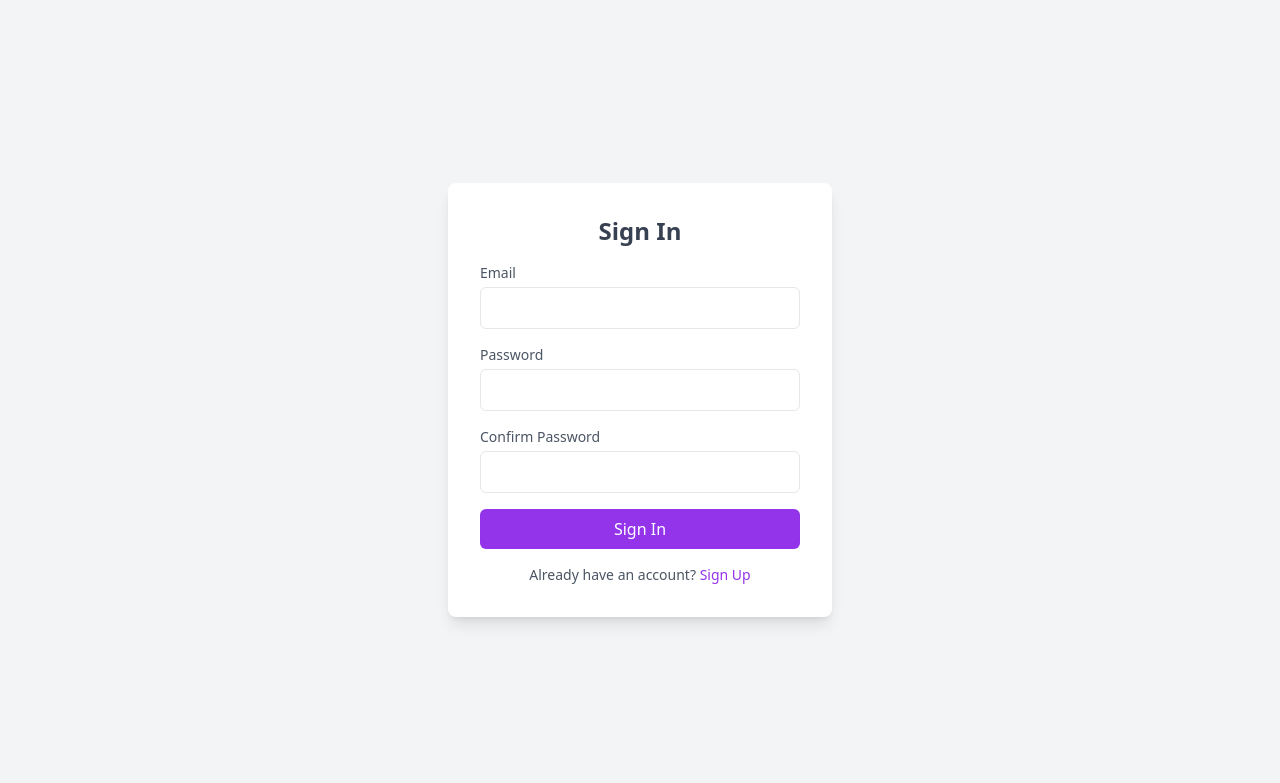
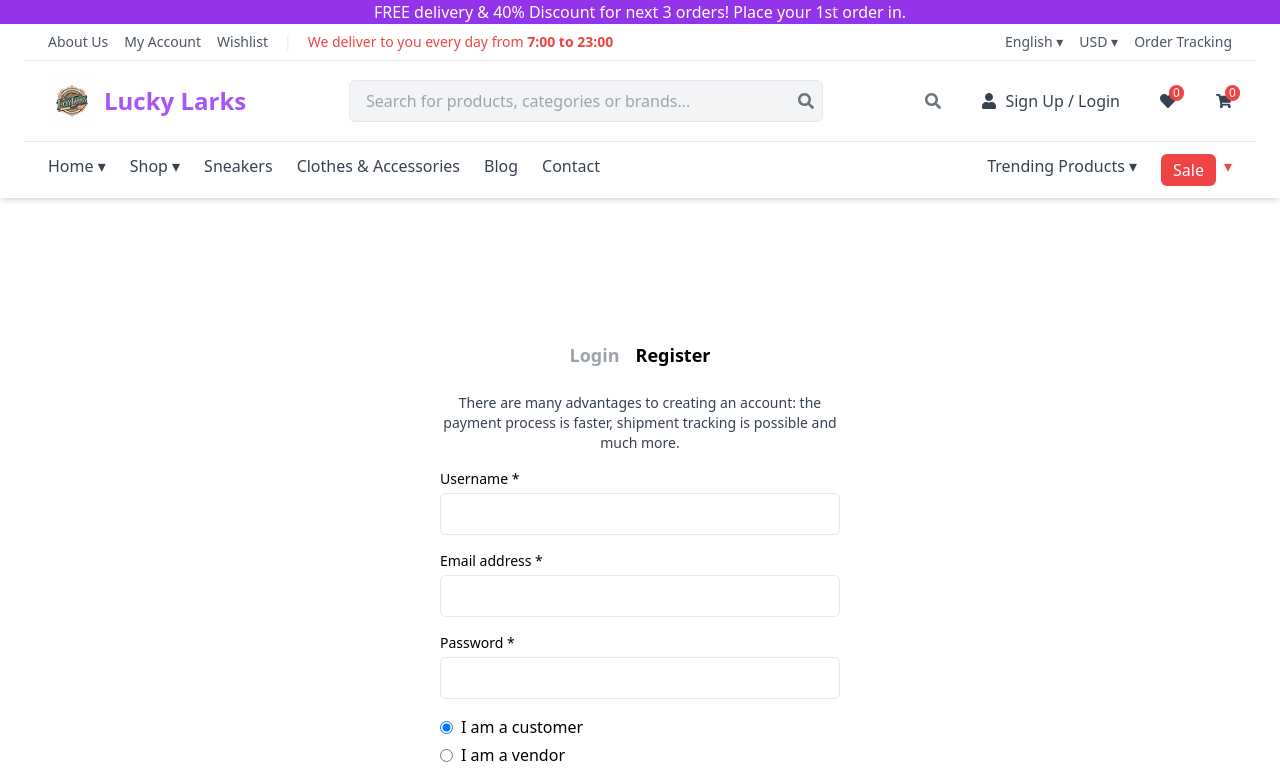
Before and after one commit to a44696/Sneaker, a React (Vite) app in the folder frontend/: page /signin in a window 1280 px wide. Shown: the top 783 px of the page. Built offline with nearby package versions, Linux system fonts and the light colour scheme; the HTML template or start-up script is replaced by a standard one.

Commit message:
tao trang checkout list-sua lai trang login

```diff
--- a/frontend/package.json
+++ b/frontend/package.json
@@ -10,7 +10,10 @@
     "preview": "vite preview"
   },
   "dependencies": {
+    "@emotion/react": "^11.14.0",
+    "@emotion/styled": "^11.14.0",
     "@hookform/resolvers": "^4.1.3",
+    "@mui/material": "^6.4.8",
     "@reduxjs/toolkit": "^2.6.1",
     "axios": "^1.8.3",
     "react": "^19.0.0",
--- a/frontend/src/App.tsx
+++ b/frontend/src/App.tsx
@@ -18,8 +18,8 @@ const App = () => {
   const [search, setSearch] = useState("");
   return (
     <Routes>
-      <Route path="/auth" element={<AuthPage />} />
-      <Route path="/signin" element={<SignInPage/>} />
+
+
       <Route path="/forgot-password" element={<ForgotPasswordPage />} /> {/* Thêm route cho Forgot Password */}
       <Route path="/verify-otp" element={<VerifyOtpPage />} /> {/* Thêm route cho Verify OTP */}
       <Route path="/reset-password" element={<ResetPasswordPage />} />
@@ -28,9 +28,9 @@ const App = () => {
         <Route index element={<ProductList search={search} setSearch={setSearch}/>} />
         <Route path="/search-product" element={<SearchResults search={search} />} />
         <Route path="/product-details/:id" element={<ProductDetails />} />
+        <Route path="/auth" element={<AuthPage />} />
 
-
-
+        <Route path="/signin" element={<SignInPage/>} />
         <Route path="/cart" element={<Cart />} />
         <Route path="/checkout" element={<CheckOutList />} />
 
--- a/frontend/src/page/auth/AuthPage.tsx
+++ b/frontend/src/page/auth/AuthPage.tsx
@@ -12,7 +12,7 @@ const AuthPage: React.FC = () => {
     setError("");
 
     try {
-      const response = await fetch("http://localhost:8080/api/user/login", {
+      const response = await fetch("http://localhost:8080/api/user/auth", {
         method: "POST",
         headers: { "Content-Type": "application/json" },
         body: JSON.stringify({ email, password }),
@@ -24,33 +24,35 @@ const AuthPage: React.FC = () => {
         throw new Error(data.message || "Login failed");
       }
 
-      // Lưu token vào localStorage
       localStorage.setItem("token", data.token);
-
-      // Lưu thông tin user vào localStorage (giả sử API trả về name và avatar)
       const userInfo = { name: data.name, avatar: data.avatar || "/default-avatar.png" };
       localStorage.setItem("user", JSON.stringify(userInfo));
-
-      // Điều hướng tới trang chính
       navigate("/");
-      window.location.reload(); // Tải lại trang để cập nhật Header
+      window.location.reload();
     } catch (err: any) {
       setError(err.message);
     }
   };
 
-  const handleForgotPassword = () => {
-    navigate("/forgot-password");
-  };
-
   return (
-    <div className="flex justify-center items-center h-screen bg-gray-100">
-      <div className="bg-white p-8 rounded-lg shadow-lg w-96">
-        <h2 className="text-2xl font-bold text-center text-gray-700">Sign Up</h2>
-        {error && <p className="text-red-500 text-sm text-center mt-2">{error}</p>}
-        <form onSubmit={handleSubmit} className="mt-4">
+    <div className="flex justify-center items-center h-screen">
+      <div className="w-96">
+        <div className="flex justify-center mb-4 space-x-4">
+          <h2 className="text-2xl font-bold text-gray-900 cursor-pointer">Login</h2>
+          <h2
+            className="text-2xl font-semibold text-gray-400 cursor-pointer"
+            onClick={() => navigate("/signin")}
+          >
+            Register
+          </h2>
+        </div>
+        <p className="text-center text-sm text-gray-600 mb-4">
+          If you have an account, sign in with your username or email address.
+        </p>
+        {error && <p className="text-red-500 text-sm text-center mb-2">{error}</p>}
+        <form onSubmit={handleSubmit} className="bg-white">
           <div className="mb-4">
-            <label className="block text-gray-600 text-sm font-medium mb-1">Email</label>
+            <label className="block text-sm font-medium text-gray-700 mb-1">Username or email address *</label>
             <input
               type="email"
               className="w-full p-2 border rounded-md focus:outline-none focus:ring-2 focus:ring-purple-500"
@@ -59,8 +61,8 @@ const AuthPage: React.FC = () => {
               required
             />
           </div>
-          <div className="mb-4">
-            <label className="block text-gray-600 text-sm font-medium mb-1">Password</label>
+          <div className="mb-2">
+            <label className="block text-sm font-medium text-gray-700 mb-1">Password *</label>
             <input
               type="password"
               className="w-full p-2 border rounded-md focus:outline-none focus:ring-2 focus:ring-purple-500"
@@ -69,19 +71,26 @@ const AuthPage: React.FC = () => {
               required
             />
           </div>
+          <div className="flex items-center justify-between mb-4">
+            <label className="flex items-center space-x-2 text-sm text-gray-600">
+              <input type="checkbox" className="border-gray-300" />
+              <span>Remember me</span>
+            </label>
+            <button
+              type="button"
+              onClick={() => navigate("/forgot-password")}
+              className="text-xs text-blue-600 hover:underline"
+            >
+              Lost your password?
+            </button>
+          </div>
           <button
             type="submit"
             className="w-full bg-purple-600 text-white py-2 rounded-md hover:bg-purple-700 transition duration-200"
           >
-            Sign Up
+            Log in
           </button>
         </form>
-        <p className="text-sm text-center text-gray-600 mt-4">
-          Don't have an account? <a href="#" onClick={() => navigate("/signin")} className="text-purple-600 hover:underline">Sign In</a>
-        </p>
-        <p className="text-sm text-center text-gray-600 mt-2">
-          Forgot your password? <a href="#" onClick={handleForgotPassword} className="text-purple-600 hover:underline">Reset it</a>
-        </p>
       </div>
     </div>
   );
--- a/frontend/src/page/auth/SignInPage.tsx
+++ b/frontend/src/page/auth/SignInPage.tsx
@@ -2,36 +2,62 @@ import React, { useState } from "react";
 import { useNavigate } from "react-router-dom";
 
 const SignInPage: React.FC = () => {
+  const [isRegister, setIsRegister] = useState(true);
   const [username, setUsername] = useState("");
+  const [email, setEmail] = useState("");
   const [password, setPassword] = useState("");
-  const [confirmPassword, setConfirmPassword] = useState("");
+  const [role, setRole] = useState("customer");
   const [error, setError] = useState("");
   const navigate = useNavigate();
 
-  const handleSubmit = (e: React.FormEvent) => {
+  const handleSubmit = async (e: React.FormEvent) => {
     e.preventDefault();
     setError("");
+    try {
+      const response = await fetch("http://localhost:8080/api/user/signin", {
+        method: "POST",
+        headers: { "Content-Type": "application/json" },
+        body: JSON.stringify({ username, email, password, role }),
+      });
 
-    if (password !== confirmPassword) {
-      setError("Passwords do not match");
-      return;
+      const data = await response.json();
+      if (!response.ok) throw new Error(data.message || "Register failed");
+
+      localStorage.setItem("token", data.token);
+      navigate("/");
+      window.location.reload();
+    } catch (err: any) {
+      setError(err.message);
     }
-
-    // Thực hiện đăng ký ở đây (gửi thông tin lên server, v.v.)
-    console.log("Sign up successful!");
-
-    // Sau khi đăng ký thành công, chuyển hướng sang trang xác thực email
-    navigate("/verify-email");
   };
 
   return (
-    <div className="flex justify-center items-center h-screen bg-gray-100">
-      <div className="bg-white p-8 rounded-lg shadow-lg w-96">
-        <h2 className="text-2xl font-bold text-center text-gray-700">Sign In</h2>
-        {error && <p className="text-red-500 text-sm text-center mt-2">{error}</p>}
-        <form onSubmit={handleSubmit} className="mt-4">
-          <div className="mb-4">
-            <label className="block text-gray-600 text-sm font-medium mb-1">Email</label>
+    <div className="flex justify-center items-center h-screen bg-white">
+      <div className="w-[400px]">
+        <div className="flex justify-center mb-6 space-x-4">
+          <button
+            onClick={() => { setIsRegister(false); navigate("/auth"); }}
+            className={`text-lg font-semibold ${!isRegister ? "text-black" : "text-gray-400"}`}
+          >
+            Login
+          </button>
+          <button
+            onClick={() => setIsRegister(true)}
+            className={`text-lg font-semibold ${isRegister ? "text-black" : "text-gray-400"}`}
+          >
+            Register
+          </button>
+        </div>
+
+        <p className="text-center text-sm mb-4 text-gray-700">
+          There are many advantages to creating an account: the payment process is faster, shipment tracking is possible and much more.
+        </p>
+
+        {error && <p className="text-red-500 text-sm text-center mb-2">{error}</p>}
+
+        <form onSubmit={handleSubmit} className="space-y-4">
+          <div>
+            <label className="block text-sm mb-1">Username *</label>
             <input
               type="text"
               className="w-full p-2 border rounded-md focus:outline-none focus:ring-2 focus:ring-purple-500"
@@ -40,8 +66,18 @@ const SignInPage: React.FC = () => {
               required
             />
           </div>
-          <div className="mb-4">
-            <label className="block text-gray-600 text-sm font-medium mb-1">Password</label>
+          <div>
+            <label className="block text-sm mb-1">Email address *</label>
+            <input
+              type="email"
+              className="w-full p-2 border rounded-md focus:outline-none focus:ring-2 focus:ring-purple-500"
+              value={email}
+              onChange={(e) => setEmail(e.target.value)}
+              required
+            />
+          </div>
+          <div>
+            <label className="block text-sm mb-1">Password *</label>
             <input
               type="password"
               className="w-full p-2 border rounded-md focus:outline-none focus:ring-2 focus:ring-purple-500"
@@ -50,29 +86,37 @@ const SignInPage: React.FC = () => {
               required
             />
           </div>
-          <div className="mb-4">
-            <label className="block text-gray-600 text-sm font-medium mb-1">Confirm Password</label>
-            <input
-              type="password"
-              className="w-full p-2 border rounded-md focus:outline-none focus:ring-2 focus:ring-purple-500"
-              value={confirmPassword}
-              onChange={(e) => setConfirmPassword(e.target.value)}
-              required
-            />
+
+          <div className="space-y-1">
+            <div className="flex items-center space-x-2">
+              <input
+                type="radio"
+                checked={role === "customer"}
+                onChange={() => setRole("customer")}
+              />
+              <span>I am a customer</span>
+            </div>
+            <div className="flex items-center space-x-2">
+              <input
+                type="radio"
+                checked={role === "vendor"}
+                onChange={() => setRole("vendor")}
+              />
+              <span>I am a vendor</span>
+            </div>
           </div>
+
+          <p className="text-xs text-gray-600">
+            Your personal data will be used to support your experience throughout this website, to manage access to your account, and for other purposes described in our <span className="text-purple-600 underline cursor-pointer">privacy policy</span>.
+          </p>
+
           <button
             type="submit"
             className="w-full bg-purple-600 text-white py-2 rounded-md hover:bg-purple-700 transition duration-200"
           >
-            Sign In
+            Register
           </button>
         </form>
-        <p className="text-sm text-center text-gray-600 mt-4">
-          Already have an account?{" "}
-          <a href="#" onClick={() => navigate("/auth")} className="text-purple-600 hover:underline">
-            Sign Up
-          </a>
-        </p>
       </div>
     </div>
   );
```
Also changed, not shown: 1 other file (tests, documents, lock files or other folders).
